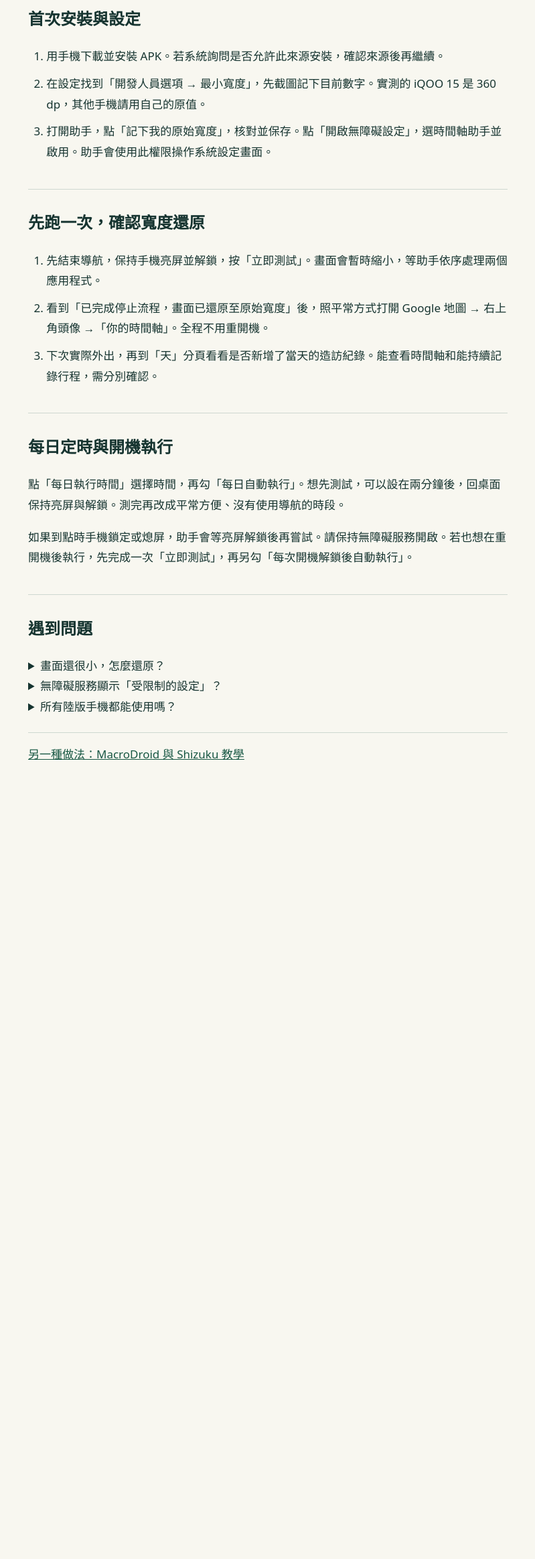
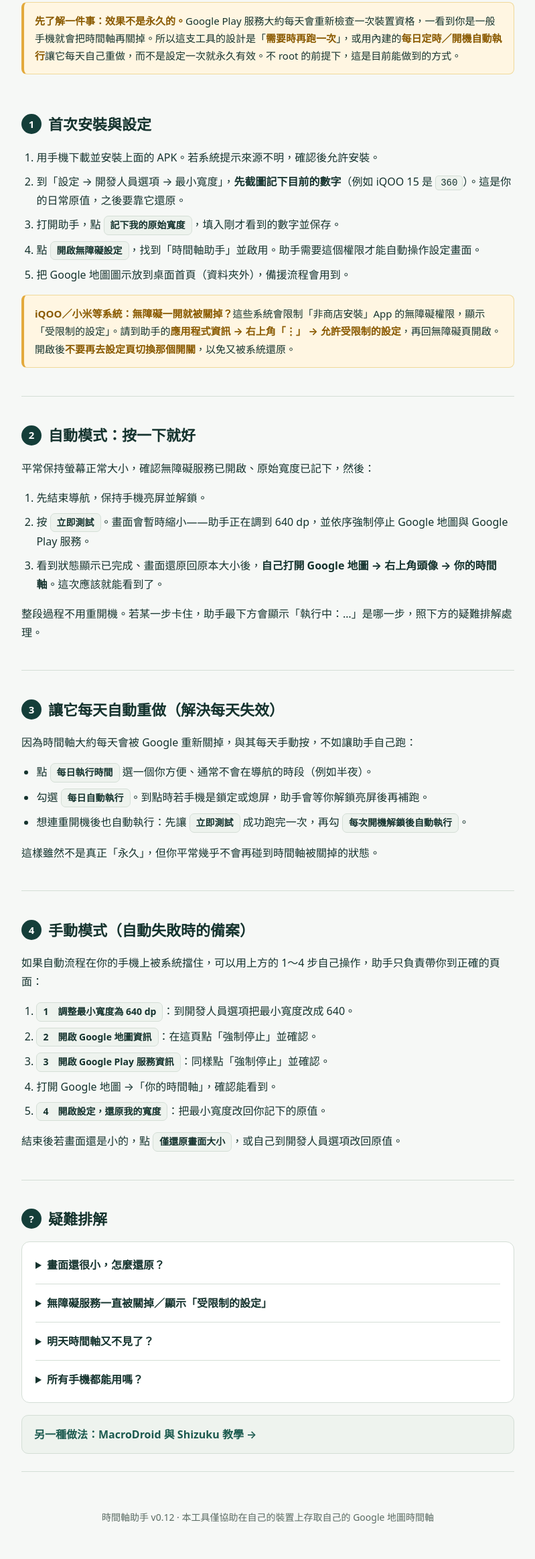
Before and after one commit to steve19860004/timeline-macrodroid-guide, a plain HTML site: page index.html in a window 1280 px wide. Shown: the part 442-2769 px from the top of the page at 67% size, without its empty margins (240-1039 px from the left). Before the commit the page ends 1632 px from the top, so only its background shows below. Drawn offline with Linux system fonts and the light colour scheme.

Commit message:
教學首頁改版：補充每日失效原理、iQOO 受限制設定處理、完整按鈕說明與疑難排解
Co-Authored-By: Claude Opus 4.8 <noreply@anthropic.com>
Claude-Session: https://claude.ai/code/session_01SWYiN14LNLHEBUhkXA14AN

```diff
--- a/index.html
+++ b/index.html
@@ -1,6 +1,135 @@
-<!doctype html><html lang="zh-Hant"><meta charset="utf-8"><meta name="viewport" content="width=device-width,initial-scale=1"><title>時間軸助手｜下載與使用教學</title><style>*{box-sizing:border-box}body{margin:0;color:#163430;background:#f8f7f0;font:17px/1.8 "Noto Sans TC",system-ui,sans-serif}main,header>div{max-width:760px;margin:auto;padding:32px 22px}header{background:#143e39;color:white;border-bottom:6px solid #a2d6ae}header>div{padding-block:46px}h1{font-size:clamp(34px,7vw,58px);line-height:1.15;margin:.25em 0}header p{color:#dfede4}small{color:#b7e5cc}a{color:#175743}.cta{display:inline-block;background:#c0f3d0;color:#143e33;font-weight:bold;text-decoration:none;padding:11px 22px;border-radius:9px}section{padding:8px 0 22px;border-bottom:1px solid #ced8d0}h2{font-size:24px}li{margin:.6em 0}ol{padding-left:1.6em}</style>
-<header><div><small>Android · v0.12</small><h1>時間軸助手</h1><p>陸版手機的 Google 地圖顯示「無法在這類裝置上開啟時間軸」？在 iQOO 15 上實測的做法是暫時調到 640 dp，強制停止地圖與 Google Play 服務，再恢復日常畫面大小。助手可在手機上自動完成這段流程。</p><a class="cta" href="Timeline-NoPair-0.12.apk" download>下載 Android APK ↓</a></div></header>
-<main><section><h2>首次安裝與設定</h2><ol><li>用手機下載並安裝 APK。若系統詢問是否允許此來源安裝，確認來源後再繼續。</li><li>在設定找到「開發人員選項 → 最小寬度」，先截圖記下目前數字。實測的 iQOO 15 是 360 dp，其他手機請用自己的原值。</li><li>打開助手，點「記下我的原始寬度」，核對並保存。點「開啟無障礙設定」，選時間軸助手並啟用。助手會使用此權限操作系統設定畫面。</li></ol></section>
-<section><h2>先跑一次，確認寬度還原</h2><ol><li>先結束導航，保持手機亮屏並解鎖，按「立即測試」。畫面會暫時縮小，等助手依序處理兩個應用程式。</li><li>看到「已完成停止流程，畫面已還原至原始寬度」後，照平常方式打開 Google 地圖 → 右上角頭像 →「你的時間軸」。全程不用重開機。</li><li>下次實際外出，再到「天」分頁看看是否新增了當天的造訪紀錄。能查看時間軸和能持續記錄行程，需分別確認。</li></ol></section>
-<section><h2>每日定時與開機執行</h2><p>點「每日執行時間」選擇時間，再勾「每日自動執行」。想先測試，可以設在兩分鐘後，回桌面保持亮屏與解鎖。測完再改成平常方便、沒有使用導航的時段。</p><p>如果到點時手機鎖定或熄屏，助手會等亮屏解鎖後再嘗試。請保持無障礙服務開啟。若也想在重開機後執行，先完成一次「立即測試」，再另勾「每次開機解鎖後自動執行」。</p></section>
-<section><h2>遇到問題</h2><details><summary>畫面還很小，怎麼還原？</summary><p>等流程停止後，點助手的「僅還原畫面大小」。若仍未恢復，回到開發人員選項，把最小寬度改回自己記下的原值。</p></details><details><summary>無障礙服務顯示「受限制的設定」？</summary><p>依手機提示進入助手的應用程式資訊，在「更多」內允許受限制的設定，再回無障礙頁開啟。若手機仍拒絕授權，先停止測試。</p></details><details><summary>所有陸版手機都能使用嗎？</summary><p>不同品牌的設定頁與背景執行限制有差異。iQOO 15 已實測寬度還原流程成功，其他機型請先手動測試一次。助手無法補回之前沒有記錄的行程。</p></details></section><p><a href="Timeline-MacroDroid-Guide.html">另一種做法：MacroDroid 與 Shizuku 教學</a></p></main></html>
+<!doctype html>
+<html lang="zh-Hant">
+<head>
+<meta charset="utf-8">
+<meta name="viewport" content="width=device-width,initial-scale=1">
+<title>時間軸助手｜下載與使用教學</title>
+<style>
+  *{box-sizing:border-box}
+  :root{--bg:#f6f8f6;--ink:#15332e;--brand:#143e39;--brand2:#1c5a4f;--mint:#bff0ce;--line:#d4ded6;--soft:#eef3ee;--warn:#8a5a00;--warnbg:#fff6e2}
+  body{margin:0;color:var(--ink);background:var(--bg);font:16px/1.75 "Noto Sans TC",system-ui,-apple-system,sans-serif}
+  a{color:var(--brand2)}
+  header{background:var(--brand);color:#fff;border-bottom:6px solid var(--mint)}
+  header .wrap{padding:44px 22px}
+  .wrap{max-width:780px;margin:auto;padding:26px 22px}
+  .tag{display:inline-block;font-size:13px;letter-spacing:.08em;color:#bdeccc;border:1px solid #2d6a5d;border-radius:999px;padding:3px 12px;margin-bottom:14px}
+  h1{font-size:clamp(32px,7vw,52px);line-height:1.12;margin:.1em 0 .3em}
+  header p{color:#dcebe0;margin:.4em 0 1.4em}
+  .cta{display:inline-block;background:var(--mint);color:#0f2f29;font-weight:700;text-decoration:none;padding:13px 26px;border-radius:10px;font-size:18px}
+  .cta:hover{background:#a6e6ba}
+  .cta small{display:block;font-weight:400;font-size:12px;color:#2b5a4f}
+  section{border-bottom:1px solid var(--line);padding:10px 0 26px}
+  h2{font-size:22px;margin:1.3em 0 .4em;display:flex;align-items:center;gap:10px}
+  h2 .n{flex:0 0 auto;width:30px;height:30px;border-radius:50%;background:var(--brand);color:#fff;font-size:15px;display:grid;place-items:center}
+  h3{font-size:17px;margin:1.2em 0 .2em}
+  ol,ul{padding-left:1.4em}
+  li{margin:.5em 0}
+  code{background:var(--soft);padding:2px 7px;border-radius:5px;font-size:14px;border:1px solid var(--line)}
+  .btn{display:inline-block;background:var(--soft);border:1px solid var(--line);border-radius:7px;padding:1px 9px;font-size:14px;font-weight:600;white-space:nowrap}
+  .note{background:var(--warnbg);border:1px solid #f0d99a;border-left:4px solid #e3a93b;border-radius:8px;padding:14px 16px;margin:16px 0;font-size:15px}
+  .note b{color:var(--warn)}
+  .card{background:#fff;border:1px solid var(--line);border-radius:12px;padding:6px 20px;margin:14px 0}
+  details{border-top:1px solid var(--line);padding:4px 0}
+  details:first-of-type{border-top:0}
+  summary{cursor:pointer;font-weight:600;padding:10px 0}
+  footer{color:#5a6b63;font-size:14px;text-align:center;padding:30px 22px 50px}
+  .alt{display:block;margin-top:18px;padding:14px 18px;background:var(--soft);border:1px solid var(--line);border-radius:10px;text-decoration:none;font-weight:600}
+</style>
+</head>
+<body>
+
+<header>
+  <div class="wrap">
+    <span class="tag">Android · v0.12 · 繁體中文</span>
+    <h1>時間軸助手</h1>
+    <p>手機的 Google 地圖顯示「無法在這類裝置上開啟時間軸」？這支小工具會暫時把螢幕調成平板尺寸（640 dp）、強制停止地圖與 Google Play 服務，讓地圖重新判定為「支援」，再把畫面還原回原本大小。全程在手機上自動完成，不用電腦、不用 root。</p>
+    <a class="cta" href="Timeline-NoPair-0.12.apk" download>下載 Android APK ↓<small>Timeline-NoPair-0.12.apk</small></a>
+  </div>
+</header>
+
+<main class="wrap">
+
+  <div class="note">
+    <b>先了解一件事：效果不是永久的。</b>Google Play 服務大約每天會重新檢查一次裝置資格，一看到你是一般手機就會把時間軸再關掉。所以這支工具的設計是「<b>需要時再跑一次</b>」，或用內建的<b>每日定時／開機自動執行</b>讓它每天自己重做，而不是設定一次就永久有效。不 root 的前提下，這是目前能做到的方式。
+  </div>
+
+  <section>
+    <h2><span class="n">1</span>首次安裝與設定</h2>
+    <ol>
+      <li>用手機下載並安裝上面的 APK。若系統提示來源不明，確認後允許安裝。</li>
+      <li>到「設定 → 開發人員選項 → 最小寬度」，<b>先截圖記下目前的數字</b>（例如 iQOO 15 是 <code>360</code>）。這是你的日常原值，之後要靠它還原。</li>
+      <li>打開助手，點 <span class="btn">記下我的原始寬度</span>，填入剛才看到的數字並保存。</li>
+      <li>點 <span class="btn">開啟無障礙設定</span>，找到「時間軸助手」並啟用。助手需要這個權限才能自動操作設定畫面。</li>
+      <li>把 Google 地圖圖示放到桌面首頁（資料夾外），備援流程會用到。</li>
+    </ol>
+    <div class="note">
+      <b>iQOO／小米等系統：無障礙一開就被關掉？</b>這些系統會限制「非商店安裝」App 的無障礙權限，顯示「受限制的設定」。請到助手的<b>應用程式資訊 → 右上角「⋮」 → 允許受限制的設定</b>，再回無障礙頁開啟。開啟後<b>不要再去設定頁切換那個開關</b>，以免又被系統還原。
+    </div>
+  </section>
+
+  <section>
+    <h2><span class="n">2</span>自動模式：按一下就好</h2>
+    <p>平常保持螢幕正常大小，確認無障礙服務已開啟、原始寬度已記下，然後：</p>
+    <ol>
+      <li>先結束導航，保持手機亮屏並解鎖。</li>
+      <li>按 <span class="btn">立即測試</span>。畫面會暫時縮小——助手正在調到 640 dp，並依序強制停止 Google 地圖與 Google Play 服務。</li>
+      <li>看到狀態顯示已完成、畫面還原回原本大小後，<b>自己打開 Google 地圖 → 右上角頭像 → 你的時間軸</b>。這次應該就能看到了。</li>
+    </ol>
+    <p>整段過程不用重開機。若某一步卡住，助手最下方會顯示「執行中：…」是哪一步，照下方的疑難排解處理。</p>
+  </section>
+
+  <section>
+    <h2><span class="n">3</span>讓它每天自動重做（解決每天失效）</h2>
+    <p>因為時間軸大約每天會被 Google 重新關掉，與其每天手動按，不如讓助手自己跑：</p>
+    <ul>
+      <li>點 <span class="btn">每日執行時間</span> 選一個你方便、通常不會在導航的時段（例如半夜）。</li>
+      <li>勾選 <span class="btn">每日自動執行</span>。到點時若手機是鎖定或熄屏，助手會等你解鎖亮屏後再補跑。</li>
+      <li>想連重開機後也自動執行：先讓 <span class="btn">立即測試</span> 成功跑完一次，再勾 <span class="btn">每次開機解鎖後自動執行</span>。</li>
+    </ul>
+    <p>這樣雖然不是真正「永久」，但你平常幾乎不會再碰到時間軸被關掉的狀態。</p>
+  </section>
+
+  <section>
+    <h2><span class="n">4</span>手動模式（自動失敗時的備案）</h2>
+    <p>如果自動流程在你的手機上被系統擋住，可以用上方的 1～4 步自己操作，助手只負責帶你到正確的頁面：</p>
+    <ol>
+      <li><span class="btn">1　調整最小寬度為 640 dp</span>：到開發人員選項把最小寬度改成 640。</li>
+      <li><span class="btn">2　開啟 Google 地圖資訊</span>：在這頁點「強制停止」並確認。</li>
+      <li><span class="btn">3　開啟 Google Play 服務資訊</span>：同樣點「強制停止」並確認。</li>
+      <li>打開 Google 地圖 →「你的時間軸」，確認能看到。</li>
+      <li><span class="btn">4　開啟設定，還原我的寬度</span>：把最小寬度改回你記下的原值。</li>
+    </ol>
+    <p>結束後若畫面還是小的，點 <span class="btn">僅還原畫面大小</span>，或自己到開發人員選項改回原值。</p>
+  </section>
+
+  <section>
+    <h2><span class="n">?</span>疑難排解</h2>
+    <div class="card">
+      <details>
+        <summary>畫面還很小，怎麼還原？</summary>
+        <p>先點助手的 <span class="btn">僅還原畫面大小</span>。若仍沒恢復，到「開發人員選項 → 最小寬度」手動改回你一開始記下的原值。</p>
+      </details>
+      <details>
+        <summary>無障礙服務一直被關掉／顯示「受限制的設定」</summary>
+        <p>這是 iQOO、小米等系統對非商店 App 的限制。到助手的應用程式資訊頁，右上角「⋮」選「允許受限制的設定」，再回無障礙頁開啟。開好之後不要再去設定頁手動切換那個開關。</p>
+      </details>
+      <details>
+        <summary>明天時間軸又不見了？</summary>
+        <p>這是正常的——Google 每天會重新檢查裝置資格。再按一次 <span class="btn">立即測試</span> 即可，或用上面的「每日自動執行」讓它每天自己重做。</p>
+      </details>
+      <details>
+        <summary>所有手機都能用嗎？</summary>
+        <p>各品牌的設定頁與背景限制不同。iQOO 15 已實測可行，其他機型建議先手動測一次。助手無法補回先前沒有記錄到的行程。</p>
+      </details>
+    </div>
+    <a class="alt" href="Timeline-MacroDroid-Guide.html">另一種做法：MacroDroid 與 Shizuku 教學 →</a>
+  </section>
+
+</main>
+
+<footer>
+  時間軸助手 v0.12 · 本工具僅協助在自己的裝置上存取自己的 Google 地圖時間軸
+</footer>
+
+</body>
+</html>
```
